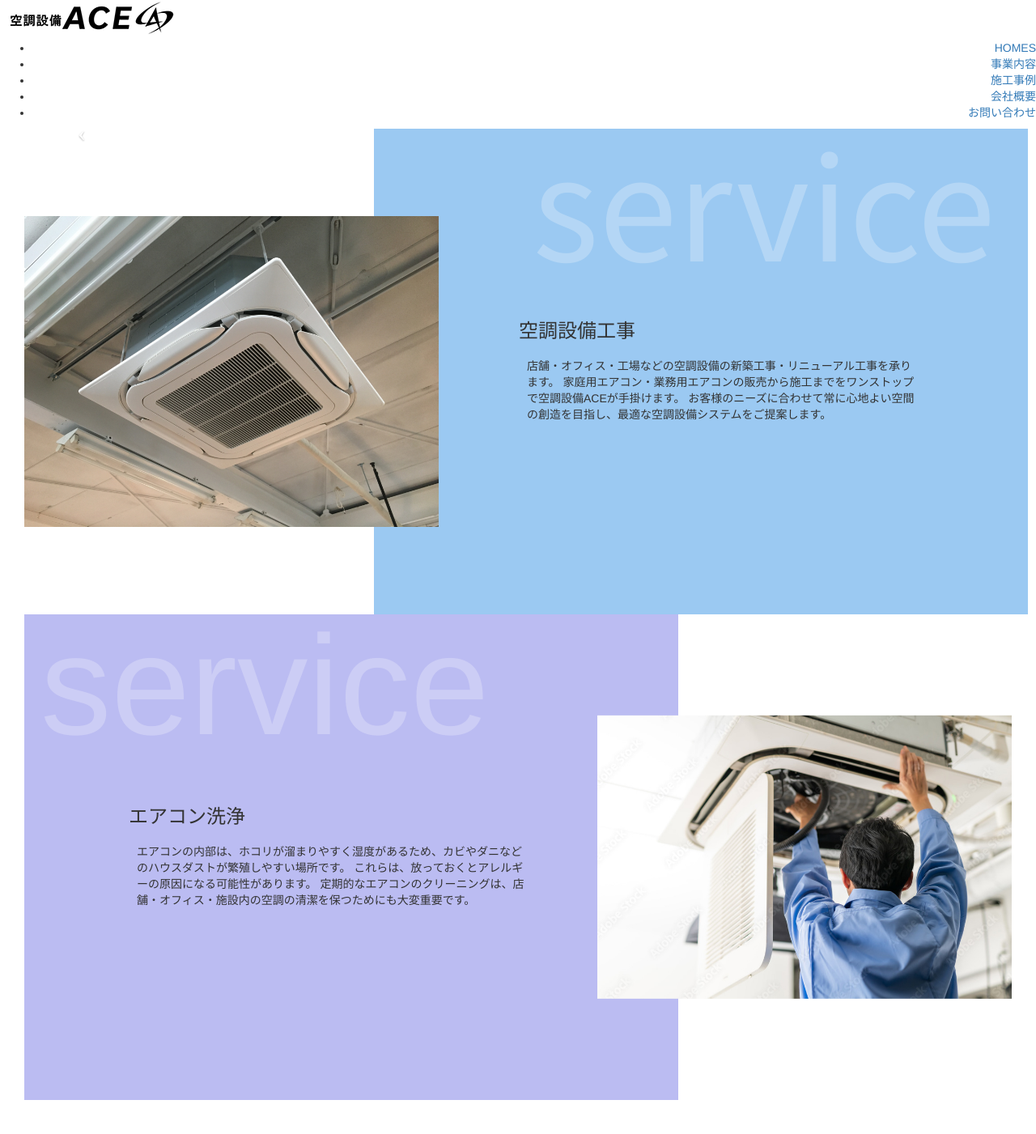
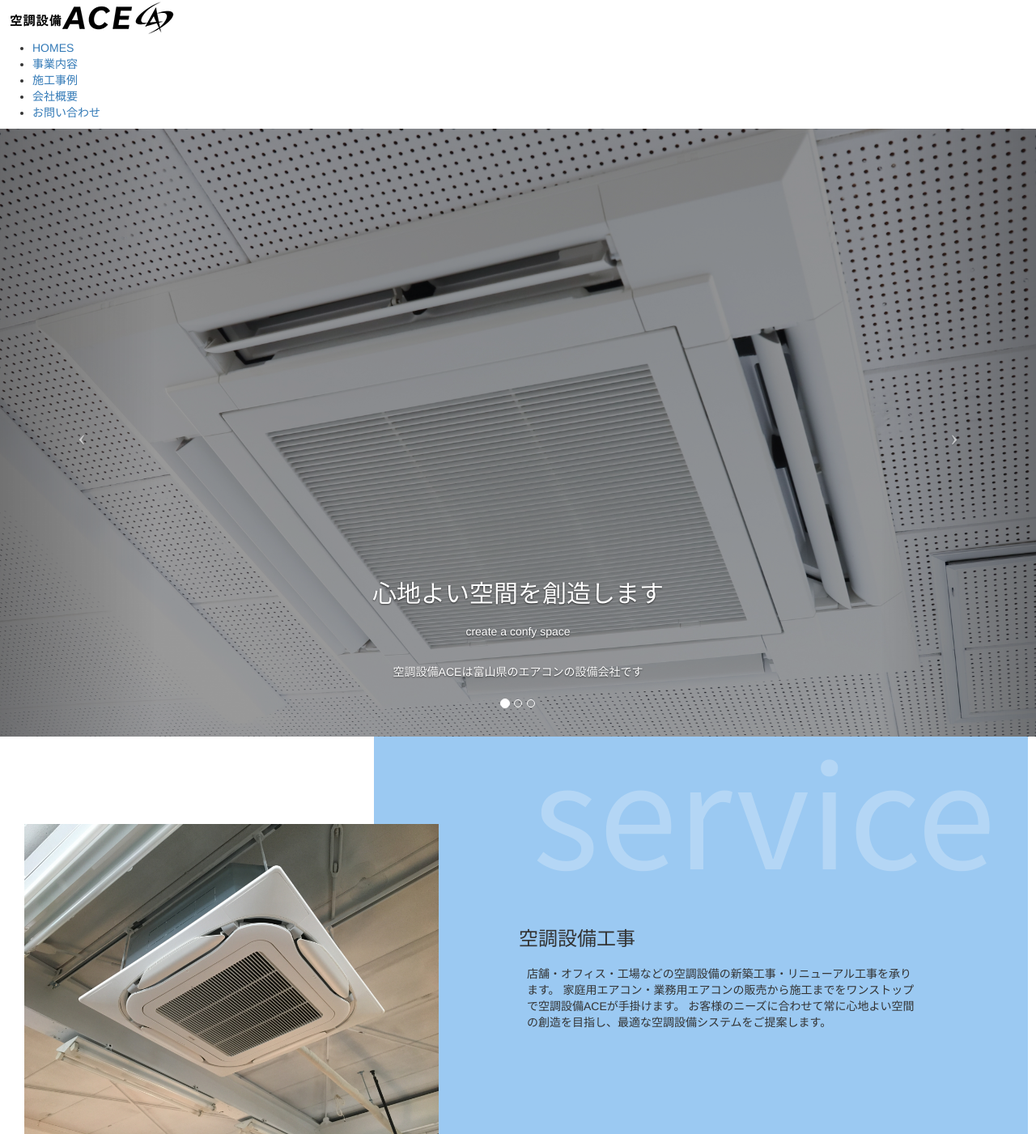
Before and after one commit to fujinokarin/portfolio, a PHP site: page /ACE_HP/index.html in a window 1280 px wide. Shown: the top 1401 px of the page at 81% size. Run offline with PHP 8.4, Linux system fonts and the light colour scheme; some libraries are stand-ins or nearby versions.

Commit message:
Add files via upload

```diff
--- a/ACE_HP/index.html
+++ b/ACE_HP/index.html
@@ -7,6 +7,9 @@
     <meta discription="空調設備ACEのHPです。">
     <link rel="stylesheet" href="style.css">
     <meta name="viewport" content="width=device-width,initial-scale=1.0">
+    <!-- cssを読み込みます -->
+    <link rel="stylesheet" href="https://cdnjs.cloudflare.com/ajax/libs/twitter-bootstrap/3.3.7/css/bootstrap.min.css">
+    <link rel="stylesheet" href="https://cdnjs.cloudflare.com/ajax/libs/animate.css/3.5.2/animate.min.css">
     <!-- JQery -->
     <script src="https://cdn.jsdelivr.net/npm/jquery@3.6.4/dist/jquery.min.js"></script>
 
@@ -17,10 +20,7 @@
     <link rel="preconnect" href="https://fonts.googleapis.com">
     <link rel="preconnect" href="https://fonts.gstatic.com" crossorigin>
     <link href="https://fonts.googleapis.com/css2?family=Noto+Serif+JP:wght@300&display=swap" rel="stylesheet">
-    <!-- cssを読み込みます -->
-    <link rel="stylesheet" href="https://cdnjs.cloudflare.com/ajax/libs/twitter-bootstrap/3.3.7/css/bootstrap.min.css">
-    <link rel="stylesheet" href="https://cdnjs.cloudflare.com/ajax/libs/animate.css/3.5.2/animate.min.css">
-    <link rel="stylesheet" href="//cdnjs.cloudflare.com/ajax/libs/font-awesome/4.3.0/css/font-awesome.min.css">
+
     <!-- SNSのアイコンを読み込みます -->
     <link href="https://use.fontawesome.com/releases/v5.6.1/css/all.css" rel="stylesheet">
     <!-- slickの読み込み -->
@@ -69,7 +69,7 @@
                 <div class="carousel-inner">
                 <div class="item active">
                 <!-- Set the first background image using inline CSS below. -->
-                <div class="fill" style="background-image:url('images/main-aircon.jpg');"></div>
+                <div class="fill" style="background-image:url('images/aircon.jpg');"></div>
                 <div class="carousel-caption">
                  <h2 class="animated fadeInLeft">心地よい空間を創造します</h2>
                  <p class="animated fadeInRight">create a confy space</p>
@@ -244,7 +244,7 @@
       <!-- slickの読み込み -->
    <script type="text/javascript" src="https://cdn.jsdelivr.net/npm/slick-carousel@1.8.1/slick/slick.min.js"></script>
 
-   <script src="script.js"></script>
+
 
 </body>
 </html>
--- a/ACE_HP/style.css
+++ b/ACE_HP/style.css
@@ -50,11 +50,20 @@ header {
 	transition: all 1.0s;
 }
 
+@media screen and (min-width: 481px) {
+  button{
+    display: none;
+  }
+}
+
+/*設定の仕方がわからないところ*/
 .navigation{
-    text-align: right;
+    display: flex;
+    justify-content: space-between;
+    align-items: center;
     font-size: 14px;
     padding-top: 0;
-
+    list-style-type: none;
 }
 
  /* ナビゲーションのリンクの装飾設定 */
@@ -77,6 +86,11 @@ header {
 }
 
 /* メインビジュアル*/
+#main-visual {
+  height: calc(100vh - 49px);
+}
+
+
 .carousel,
 .item,
 .active {
@@ -154,12 +168,7 @@ p{padding:10px}
 
 
 
-@media screen and (min-width: 768px) {
 
-  .hamburger-menu{
-    display: none;
-  }
-}
 
 
 
```
